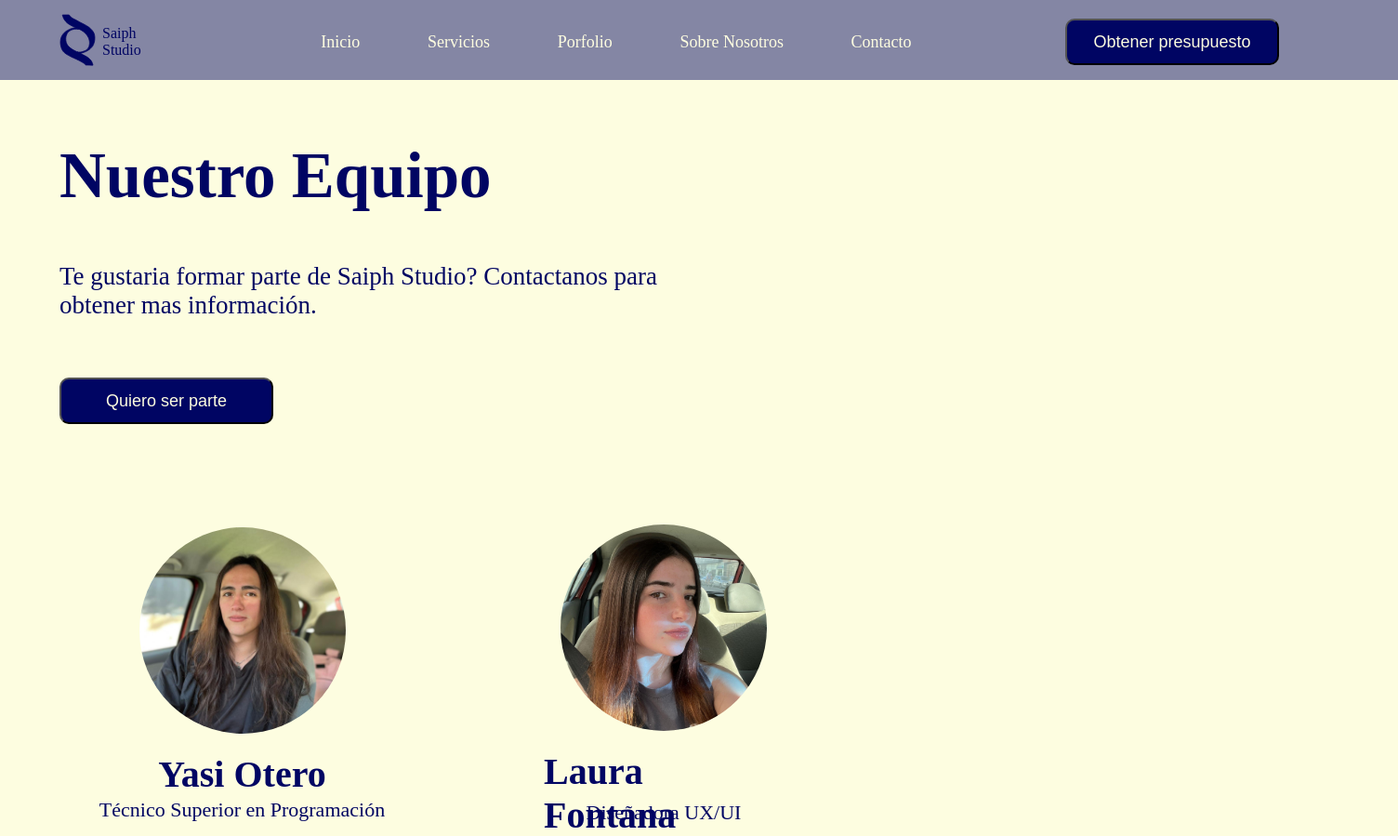
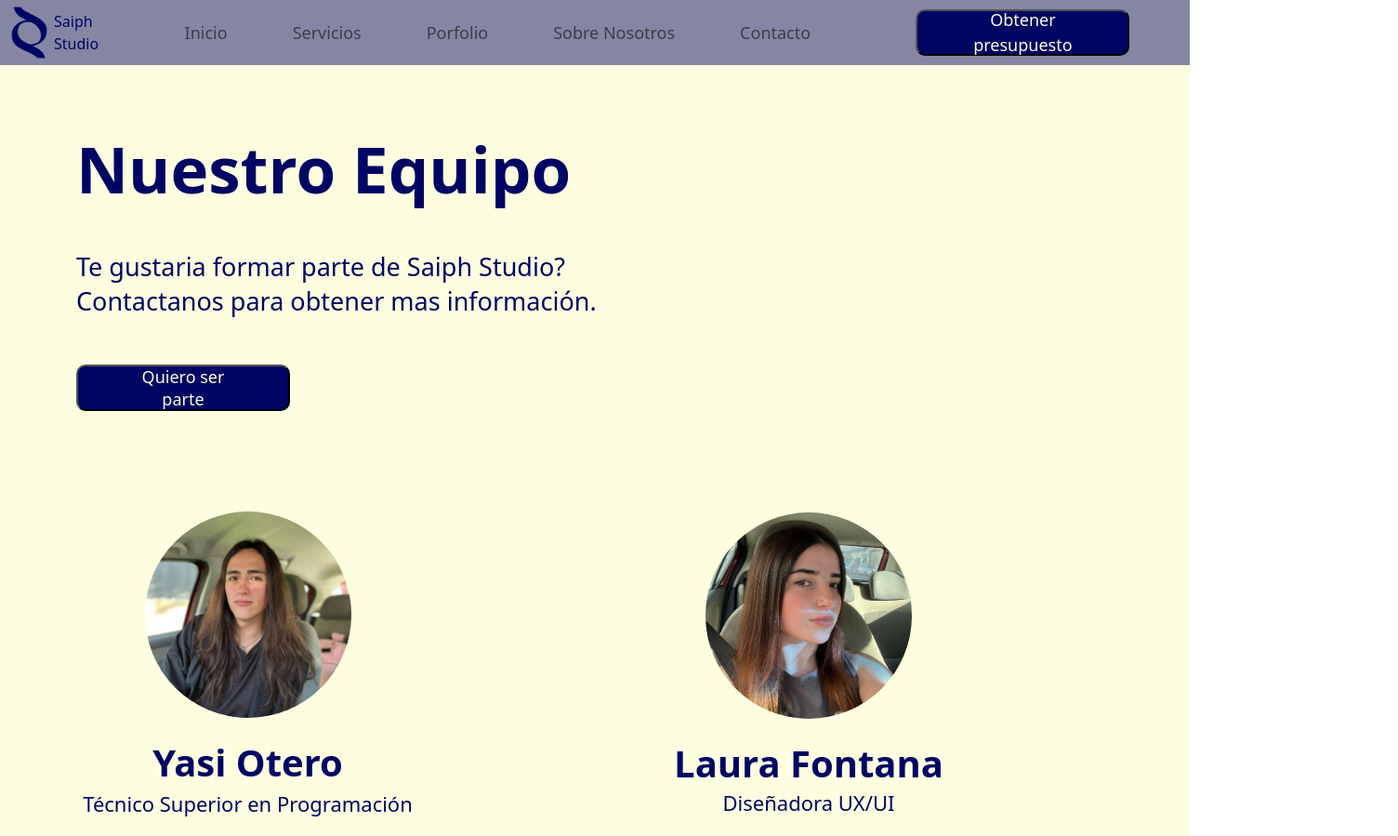
Before and after one commit to yasiotero/Preentrega2LauraFontana, a plain HTML site: page sobreNosotros.html in a window 1280 px wide. Shown: the top 899 px of the page at 93% size, 1504 px wide, since content can reach past the window. Drawn offline with nearby package versions, Linux system fonts and the light colour scheme.

Commit message:
Responsive - img
Cambios en las pantallas contacto, sobre nosotros y portfolio para que sean responsive utilizando bootstrap.
Creacion de la carpeta img
separacion del css de la navbar en una hoja de estilo diferente a la de cada pagina

```diff
--- a/css/contacto.css
+++ b/css/contacto.css
@@ -6,19 +6,16 @@ flex-direction: column;
 align-items: flex-start;
 padding: 18px 64px;
 gap: 10px;
-
 width: 100%;
-height: 50px;
 
 background: rgba(0, 5, 99, 0.48);
 backdrop-filter: blur(2px);
 /* Note: backdrop-filter has minimal browser support */
-
+box-sizing: content-box;
 flex: none;
 order: 0;
 flex-grow: 0;
 }
-/* Fuente Regular */
 
 .contenedorTodo{
     /* Frame 10 */
@@ -30,6 +27,7 @@ justify-content: space-between;
 align-items: center;
 padding: 0px;
 gap: 146px;
+
 
 width: 1312px;
 height: 54.13px;
@@ -72,13 +70,14 @@ body{
     margin:0px;
     /**//**/
     display: flex;
-width: 1440px;
-height: 1024px;
 flex-direction: column;
 align-items: center;
+gap: 64px;
 font-size: 18px;
 background: linear-gradient(0deg, #FDFDE0 0%, #FDFDE0 100%), #FFF;
 }
+
+
 .contenedorLogo{
     /* Frame 2 */
 
@@ -98,8 +97,14 @@ height: 54.13px;
 flex: none;
 order: 0;
 flex-grow: 0;
-margin-left: 64px;
 font-size: 16px;
+}
+.navbar-collapse{
+    justify-content:space-around;
+    width: calc(100% - 130px);
+}
+.navbar-nav{
+    gap:54px;
 }
 .ctaplus{
     /* Frame 9 */
@@ -121,19 +126,6 @@ order: 1;
 flex-grow: 0;
 
 }
-.cta{
-    display: flex;
-width: 230px;
-height: 50px;
-padding: 13px 23px;
-justify-content: center;
-align-items: center;
-gap: 10px;
-border-radius: 10px;
-background: #000563;
-color:#FDFDE0;
-font-size: 18px;
-}
 
 h1,h2{
     margin: 0;
@@ -148,7 +140,6 @@ h1,h2{
 }
 .contacto{
     display: flex;
-    width: 289px;
     flex-direction: column;
     align-items: flex-start;
     gap: 20px;
@@ -187,7 +178,6 @@ line-height: normal;
 
 .inputcta{
     display: flex;
-    width: 885px;
     flex-direction: column;
     align-items: flex-end;
     gap: 40px;
--- /dev/null
+++ b/css/index.css
@@ -0,0 +1,100 @@
+.mainContent {
+    display: flex;
+    justify-content: space-between;
+}
+.izq{
+    display: flex;
+    flex-direction: column;
+    align-items: flex-start;
+    gap: 64px;
+    flex-shrink: 0;
+}
+.frase{
+
+    align-self: stretch;
+    color: #000563;
+font-size: 95px;
+font-style: normal;
+font-weight: 600;
+line-height: normal;
+margin: 0;
+}
+.textoCTA{
+    display: flex;
+    flex-direction: column;
+    align-items: flex-start;
+    gap: 64px;
+    align-self: stretch;
+    color:#000563;
+    font-size: 27px;
+}
+.ctaComenzar{
+    display: flex;
+    width: 230px;
+    height: 50px;
+    padding: 13px 55px;
+    justify-content: center;
+    align-items: center;
+    gap: 10px;
+    border-radius: 10px;
+background: #000563;
+color:#FDFDE0;
+}
+.der{
+    text-align: end;
+    height: 539px;
+    flex-shrink: 0;
+}
+
+.cta, .ctaComenzar{
+    font-size: 18px;
+}
+@media (max-width: 576px) {
+    body{
+        gap: 65px;
+    }
+    .row{
+        gap: 20px;
+    }
+    .der{
+        text-align: center;
+        height: auto;
+    }
+    .frase{
+        font-size: 52.18px;
+    }
+    .textoCTA{
+        font-size: 14.83px;
+        gap: 35.15px;
+    }
+    .ctaComenzar{
+        /* Frame 12 */
+
+/* Auto layout */
+display: flex;
+flex-direction: row;
+justify-content: center;
+align-items: center;
+padding: 7.14px 30.2077px;
+gap: 5.49px;
+
+width: 126.32px;
+height: 27.46px;
+
+background: #000563;
+border-radius: 5.49231px;
+
+/* Inside auto layout */
+flex: none;
+order: 1;
+flex-grow: 0;
+font-size: 9.89px;
+    }
+    .izq{
+        gap: 35.15px;
+    }
+    .der svg{
+        height: 286px;
+        width: 175px;
+    }
+}
--- a/css/portfolio.css
+++ b/css/portfolio.css
@@ -6,19 +6,16 @@ flex-direction: column;
 align-items: flex-start;
 padding: 18px 64px;
 gap: 10px;
-
-width: 1440px;
-height: 50px;
+width: 100%;
 
 background: rgba(0, 5, 99, 0.48);
 backdrop-filter: blur(2px);
 /* Note: backdrop-filter has minimal browser support */
-
+box-sizing: content-box;
 flex: none;
 order: 0;
 flex-grow: 0;
 }
-/* Fuente Regular */
 
 .contenedorTodo{
     /* Frame 10 */
@@ -30,6 +27,7 @@ justify-content: space-between;
 align-items: center;
 padding: 0px;
 gap: 146px;
+
 
 width: 1312px;
 height: 54.13px;
@@ -69,13 +67,17 @@ flex-grow: 0;
 }
 
 body{
-    margin: 0;
+    margin:0px;
     /**//**/
+    display: flex;
+flex-direction: column;
 align-items: center;
-text-align: center;
+gap: 0;
 font-size: 18px;
 background: linear-gradient(0deg, #FDFDE0 0%, #FDFDE0 100%), #FFF;
 }
+
+
 .contenedorLogo{
     /* Frame 2 */
 
@@ -97,6 +99,13 @@ order: 0;
 flex-grow: 0;
 font-size: 16px;
 }
+.navbar-collapse{
+    justify-content:space-around;
+    width: calc(100% - 130px);
+}
+.navbar-nav{
+    gap:54px;
+}
 .ctaplus{
     /* Frame 9 */
 
@@ -117,23 +126,9 @@ order: 1;
 flex-grow: 0;
 
 }
-.cta{
-    display: flex;
-width: 230px;
-height: 50px;
-padding: 13px 23px;
-justify-content: center;
-align-items: center;
-gap: 10px;
-border-radius: 10px;
-background: #000563;
-color:#FDFDE0;
-font-size: 18px;
-}
 
 main{
-    width: 1440px;
-height: 1024px;
+    width: 100%;
 flex-shrink: 0;
 
 background: #FDFDE0;
@@ -142,9 +137,8 @@ background: #FDFDE0;
 
 .arriba{
     display: flex;
-width: 1440px;
+width: 100%;
 height: 365px;
-padding: 3px 64px;
 flex-direction: column;
 justify-content: center;
 align-items: center;
@@ -155,7 +149,6 @@ background: #000563;
 
 .arribaTrabajos{
     display: flex;
-width: 1440px;
 height: 365px;
 flex-direction: column;
 justify-content: flex-end;
@@ -163,6 +156,7 @@ align-items: flex-start;
 gap: 10px;
 
 position: absolute;
+left: 10px;
 }
 
 .trabajos{
@@ -187,7 +181,6 @@ line-height: normal;
 
 .titulocta{
     display: flex;
-width: 620px;
 flex-direction: column;
 align-items: center;
 gap: 18px;
@@ -235,17 +228,16 @@ width: 1567.67px;
 }
 
 .items{
-    width: 1312px;
     display: flex;
     margin: auto;
-    gap: 20px;
 }
 
-.items .item{
+.item{
     display: flex;
 width: 313px;
 flex-direction: column;
 align-items: flex-start;
+padding: 10px;
 }
 
 .item img{
@@ -276,3 +268,15 @@ font-style: normal;
 font-weight: 400;
 line-height: normal;
 }
+.items{
+    margin-top: 123px;
+    margin-bottom: 123px;
+}
+@media (max-width: 576px) {
+    .items{
+        margin-top: 10px;
+    }
+    .titulocta h1{
+        font-size: 27px;
+    }
+}
--- a/css/sobreNosotros.css
+++ b/css/sobreNosotros.css
@@ -6,14 +6,12 @@ flex-direction: column;
 align-items: flex-start;
 padding: 18px 64px;
 gap: 10px;
-
-width: 1440px;
-height: 50px;
+width: 100%;
 
 background: rgba(0, 5, 99, 0.48);
 backdrop-filter: blur(2px);
 /* Note: backdrop-filter has minimal browser support */
-
+box-sizing: content-box;
 flex: none;
 order: 0;
 flex-grow: 0;
@@ -29,6 +27,7 @@ justify-content: space-between;
 align-items: center;
 padding: 0px;
 gap: 146px;
+
 
 width: 1312px;
 height: 54.13px;
@@ -71,14 +70,14 @@ body{
     margin:0px;
     /**//**/
     display: flex;
-width: 1440px;
-height: 1024px;
 flex-direction: column;
 align-items: center;
+gap: 64px;
 font-size: 18px;
-gap: 64px;
 background: linear-gradient(0deg, #FDFDE0 0%, #FDFDE0 100%), #FFF;
 }
+
+
 .contenedorLogo{
     /* Frame 2 */
 
@@ -98,8 +97,14 @@ height: 54.13px;
 flex: none;
 order: 0;
 flex-grow: 0;
-margin-left: 64px;
 font-size: 16px;
+}
+.navbar-collapse{
+    justify-content:space-around;
+    width: calc(100% - 130px);
+}
+.navbar-nav{
+    gap:54px;
 }
 .ctaplus{
     /* Frame 9 */
@@ -121,19 +126,6 @@ order: 1;
 flex-grow: 0;
 
 }
-.cta{
-    display: flex;
-width: 230px;
-height: 50px;
-padding: 13px 23px;
-justify-content: center;
-align-items: center;
-gap: 10px;
-border-radius: 10px;
-background: #000563;
-color:#FDFDE0;
-font-size: 18px;
-}
 
 /* css pagina*/
 
@@ -142,11 +134,9 @@ main{
 }
 .mainContent{
     display: flex;
-width: 781px;
 flex-direction: column;
 align-items: flex-start;
 gap: 108px;
-margin-left: 64px;
 }
 h1{
     margin: 0;
@@ -159,14 +149,13 @@ h2{
 }
 .descri{
     display: flex;
-width: 650px;
+    width: 650px;
 flex-direction: column;
 align-items: flex-start;
 gap: 40px;
 }
 
 .frase{
-    height: 92px;
 align-self: stretch;
 
 color: #000563;
@@ -263,10 +252,10 @@ line-height: normal;
 
 .lala{
     display: flex;
-width: 258px;
 flex-direction: column;
 align-items: center;
 gap: 4px;
+text-align: center;
 }
 
 .lala .imagennombre{
--- a/css/style.css
+++ b/css/style.css
@@ -128,53 +128,6 @@ flex-grow: 0;
 }
 
 
-.mainContent {
-    display: flex;
-    justify-content: space-between;
-}
-.izq{
-    display: flex;
-    flex-direction: column;
-    align-items: flex-start;
-    gap: 64px;
-    flex-shrink: 0;
-}
-.frase{
-
-    align-self: stretch;
-    color: #000563;
-font-size: 95px;
-font-style: normal;
-font-weight: 600;
-line-height: normal;
-margin: 0;
-}
-.textoCTA{
-    display: flex;
-    flex-direction: column;
-    align-items: flex-start;
-    gap: 64px;
-    align-self: stretch;
-    color:#000563;
-    font-size: 27px;
-}
-.ctaComenzar{
-    display: flex;
-    width: 230px;
-    height: 50px;
-    padding: 13px 55px;
-    justify-content: center;
-    align-items: center;
-    gap: 10px;
-    border-radius: 10px;
-background: #000563;
-color:#FDFDE0;
-}
-.der{
-    text-align: end;
-    height: 539px;
-    flex-shrink: 0;
-}
 .cta{
     display: flex;
 width: 230px;
@@ -187,55 +140,3 @@ border-radius: 10px;
 background: #000563;
 color:#FDFDE0;
 }
-.cta, .ctaComenzar{
-    font-size: 18px;
-}
-@media (max-width: 576px) {
-    body{
-        gap: 65px;
-    }
-    .row{
-        gap: 20px;
-    }
-    .der{
-        text-align: center;
-        height: auto;
-    }
-    .frase{
-        font-size: 52.18px;
-    }
-    .textoCTA{
-        font-size: 14.83px;
-        gap: 35.15px;
-    }
-    .ctaComenzar{
-        /* Frame 12 */
-
-/* Auto layout */
-display: flex;
-flex-direction: row;
-justify-content: center;
-align-items: center;
-padding: 7.14px 30.2077px;
-gap: 5.49px;
-
-width: 126.32px;
-height: 27.46px;
-
-background: #000563;
-border-radius: 5.49231px;
-
-/* Inside auto layout */
-flex: none;
-order: 1;
-flex-grow: 0;
-font-size: 9.89px;
-    }
-    .izq{
-        gap: 35.15px;
-    }
-    .der svg{
-        height: 286px;
-        width: 175px;
-    }
-}
--- a/sobreNosotros.html
+++ b/sobreNosotros.html
@@ -8,11 +8,13 @@
     <link rel="stylesheet" href="https://cdnjs.cloudflare.com/ajax/libs/font-awesome/6.0.0-beta3/css/all.min.css">
 
     <!--link css-->
+    <link href="https://cdn.jsdelivr.net/npm/bootstrap@5.2.3/dist/css/bootstrap.min.css" rel="stylesheet" integrity="sha384-rbsA2VBKQhggwzxH7pPCaAqO46MgnOM80zW1RWuH61DGLwZJEdK2Kadq2F9CUG65" crossorigin="anonymous">
+    <link rel="stylesheet" href="./css/style.css">
     <link rel="stylesheet" href="./css/sobreNosotros.css">
 </head>
 <body>
-    <nav>
-        <div class="contenedorTodo">
+    <nav class="navbar navbar-expand-lg">
+        <div class="container-fluid">
             <div class="contenedorLogo">
                 <div class="contenedorSvg">
                     <svg width="39" height="56" viewBox="0 0 39 56" fill="none" xmlns="http://www.w3.org/2000/svg">
@@ -25,24 +27,35 @@
                     Saiph Studio
                 </div>
             </div>
-            <div class="ctaplus">
-                <div class="plus">
-                    <a href="./index.html" class="item">Inicio</a>
-                    <a href="./servicios.html" class="item">Servicios</a>
-                    <a href="./portfolio.html" class="item">Porfolio</a>
-                    <a href="./sobreNosotros.html" class="item">Sobre Nosotros</a>
-                    <a href="./contacto.html" class="item">Contacto</a>
-                </div>
-                <button class="cta">
-                    Obtener presupuesto
-                </button>
-            </div>
+          <button class="navbar-toggler" type="button" data-bs-toggle="collapse" data-bs-target="#navbarNav" aria-controls="navbarNav" aria-expanded="false" aria-label="Toggle navigation">
+            <span class="navbar-toggler-icon"></span>
+          </button>
+          <div class="collapse navbar-collapse" id="navbarNav">
+            <ul class="navbar-nav">
+              <li class="nav-item">
+                <a class="nav-link" href="./index.html">Inicio</a>
+              </li>
+              <li class="nav-item">
+                <a class="nav-link" href="./servicios.html">Servicios</a>
+              </li>
+              <li class="nav-item">
+                <a class="nav-link" href="./portfolio.html">Porfolio</a>
+              </li>
+              <li class="nav-item">
+                <a class="nav-link" href="./sobreNosotros.html">Sobre Nosotros</a>
+              </li>
+              <li class="nav-item">
+                <a class="nav-link" href="./contacto.html">Contacto</a>
+              </li>
+            </ul>
+            <button class="cta">
+                Obtener presupuesto
+            </button>
+          </div>
         </div>
-
-
     </nav>
-    <main>
-        <section class="mainContent">
+    <main class="container">
+        <section class="mainContent row">
             <div class="descri">
 
                 <h1 class="frase">Nuestro Equipo</h1>
@@ -56,10 +69,10 @@
                 </article>
             </div>
 
-            <div class="nombres">
-                <article class="yasi">
+            <div class="nombres row">
+                <article class="yasi col-xxl-4 col-md-6 col-sm-12">
                     <div class="imagennombre">
-                        <img src="WhatsApp Image 2024-08-05 at 21.05.06.jpeg" alt="Descripción de la imagen" width="300" height="auto">
+                        <img src="./img/WhatsApp Image 2024-08-05 at 21.05.06.jpeg" alt="Descripción de la imagen" width="300" height="auto">
 
                         <h2 class="nombreYasi">Yasi Otero</h2>
                     </div>
@@ -67,9 +80,9 @@
                     <p>Técnico Superior en Programación</p>
                 </article>
 
-                <article class="lala">
+                <article class="lala col-xxl-4 col-md-6 col-sm-12">
                     <div class="imagennombre">
-                        <img src="WhatsApp Image 2024-08-06 at 00.10.11 (1).jpeg" alt="Descripción de la imagen" width="300" height="auto">
+                        <img src="./img/WhatsApp Image 2024-08-06 at 00.10.11 (1).jpeg" alt="Descripción de la imagen" width="300" height="auto">
 
                         <h2 class="nombrelala">Laura Fontana</h2>
                     </div>
@@ -84,5 +97,6 @@
             <p>© 2024 Saiph Studio. Todos los derechos reservados.</p>
         </div>
     </footer>
+    <script src="https://cdn.jsdelivr.net/npm/bootstrap@5.2.3/dist/js/bootstrap.bundle.min.js" integrity="sha384-kenU1KFdBIe4zVF0s0G1M5b4hcpxyD9F7jL+jjXkk+Q2h455rYXK/7HAuoJl+0I4" crossorigin="anonymous"></script>
 </body>
 </html>
```
Also changed, not shown: contacto.html (+33 -19 lines), index.html (+1 -0 lines), portfolio.html (+36 -22 lines), servicios.html (+4 -3 lines), img/WhatsApp Image 2024-08-05 at 21.05.06.jpeg (renamed from WhatsApp Image 2024-08-05 at 21.05.06.jpeg), img/WhatsApp Image 2024-08-06 at 00.10.11 (1).jpeg (renamed from WhatsApp Image 2024-08-06 at 00.10.11 (1).jpeg), img/dia10.jpg (renamed from dia10.jpg), img/dia11.jpg (renamed from dia11.jpg), img/img 1.jpg (renamed from img 1.jpg), img/img 2.jpg (renamed from img 2.jpg), img/img 3.jpg (renamed from img 3.jpg), 4 other files.
